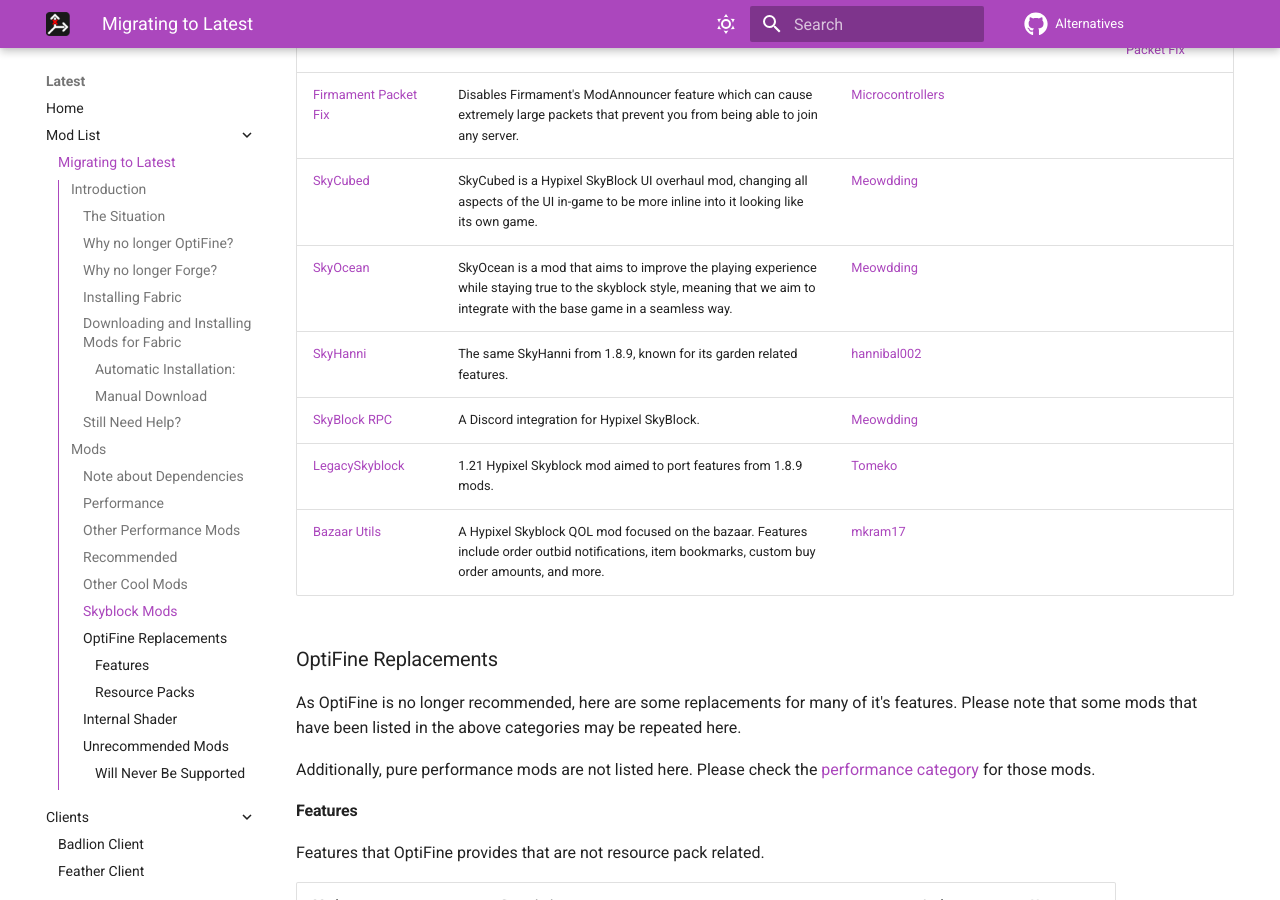
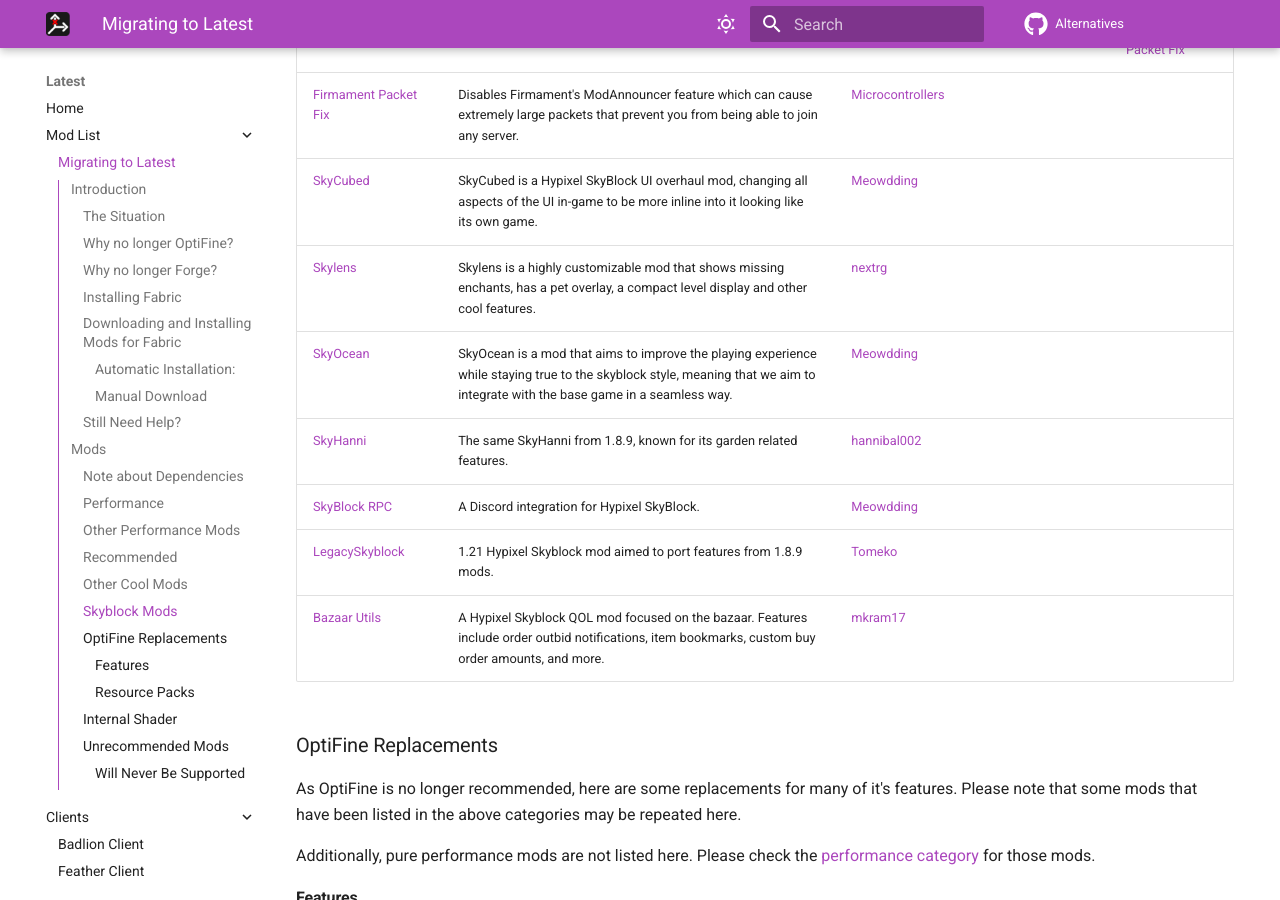
Before and after one commit to MicrocontrollersDev/Alternatives, an MkDocs documentation site: the page built from docs/latest/migrating.md, in a window 1280 px wide and 900 px high, scrolled down 9748 px. Built offline with MkDocs 1.6.1 and Material for MkDocs 9.7.7, drawn with Linux system fonts in a browser that asks for light colours; comment, search, counter and statistics services are not loaded.

Commit message:
add skylens back to the place where it was

```diff
--- a/docs/latest/migrating.md
+++ b/docs/latest/migrating.md
@@ -211,6 +211,7 @@
 | [Firmament](https://modrinth.com/mod/firmament) | An NEU inspired Skyblock mod. | [nea890](https://github.com/nea89o) | | Use [Firmament Packet Fix](https://modrinth.com/mod/firmament-packet-fix) |
 | [Firmament Packet Fix](https://modrinth.com/mod/firmament-packet-fix) | Disables Firmament's ModAnnouncer feature which can cause extremely large packets that prevent you from being able to join any server. | [Microcontrollers](https://codeberg.org/MicrocontrollersDev) |
 | [SkyCubed](https://modrinth.com/mod/skycubed) | SkyCubed is a Hypixel SkyBlock UI overhaul mod, changing all aspects of the UI in-game to be more inline into it looking like its own game. | [Meowdding](https://github.com/meowdding) |
+| [Skylens](https://modrinth.com/mod/skylens) | Skylens is a highly customizable mod that shows missing enchants, has a pet overlay, a compact level display and other cool features. | [nextrg](https://github.com/nextrg) |
 | [SkyOcean](https://modrinth.com/mod/skyocean) | SkyOcean is a mod that aims to improve the playing experience while staying true to the skyblock style, meaning that we aim to integrate with the base game in a seamless way. | [Meowdding](https://github.com/meowdding) |
 | [SkyHanni](https://modrinth.com/mod/skyhanni) | The same SkyHanni from 1.8.9, known for its garden related features. | [hannibal002](https://github.com/hannibal002) |
 | [SkyBlock RPC](https://modrinth.com/mod/skyblock-rpc) | A Discord integration for Hypixel SkyBlock. | [Meowdding](https://github.com/meowdding) |
```
